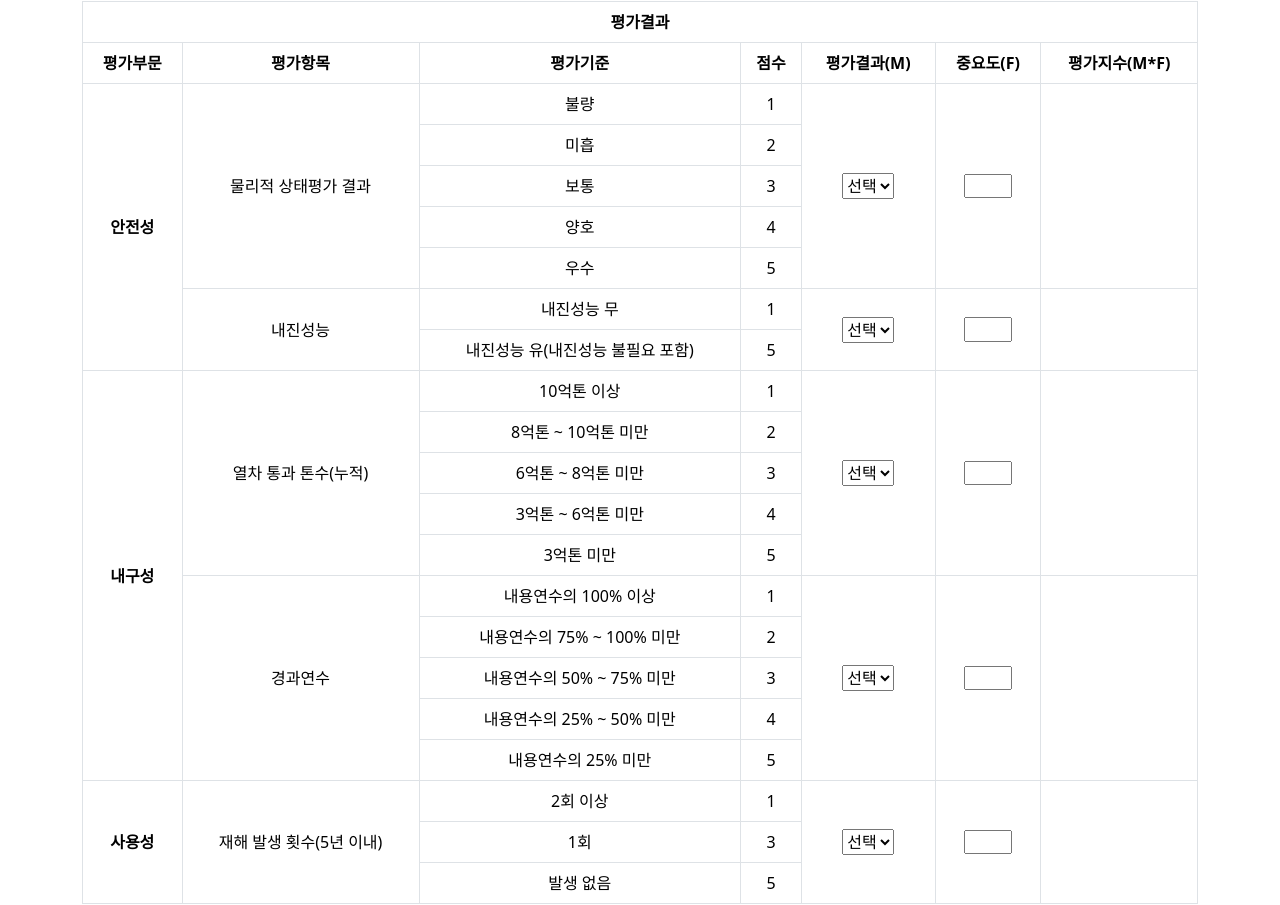
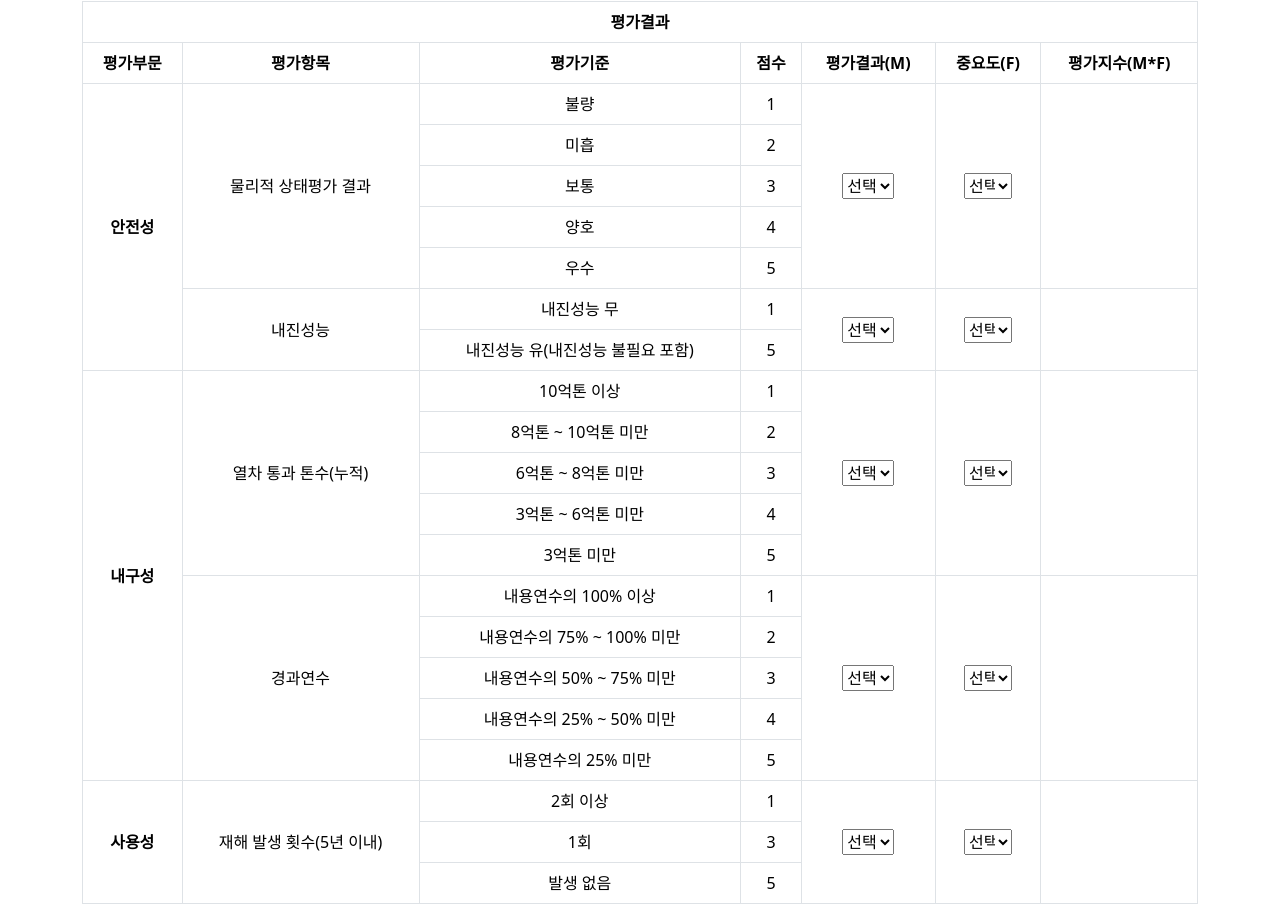
Before and after one commit to yeo99/goldline-perf-check-fe, a React (Create React App) app: page /main/check in a window 1280 px wide. Shown: the part 627-1532 px from the top of the page. Built offline with nearby package versions, Linux system fonts and the light colour scheme; no server answers; a web font is replaced by a local one.

Commit message:
[ADD] 중요도 입력 방식 변경, <10 코드 주석처리

```diff
--- a/src/pages/CheckPage/Check.jsx
+++ b/src/pages/CheckPage/Check.jsx
@@ -184,10 +184,10 @@ function Check() {
 	const handleImportanceChange = (category, index, value) => {
 		const numericValue = Number(value);
 
-		if (numericValue > 10) {
-			alert("개별 중요도는 10을 초과할 수 없습니다.");
-			return;
-		}
+		// if (numericValue > 10) {
+		// 	alert("개별 중요도는 10을 초과할 수 없습니다.");
+		// 	return;
+		// }
 
 		let tempImportances = { ...importances };
 		let currentCategoryImportances = [...tempImportances[category]];
@@ -197,10 +197,10 @@ function Check() {
 
 		const totalImportance = Object.values(tempImportances).flat().reduce((acc, curr) => acc + curr, 0)
 
-		if (totalImportance > 10) {
-			alert("중요도의 합은 10을 넘을 수 없습니다.");
-			return;
-		}
+		// if (totalImportance > 10) {
+		// 	alert("중요도의 합은 10을 넘을 수 없습니다.");
+		// 	return;
+		// }
 		setImportances(tempImportances);
 
     	if (evaluationResults[category] && evaluationResults[category][index] !== undefined) {
@@ -367,14 +367,26 @@ function Check() {
 										</select>
 									</td>
 									<td rowSpan={5}>
-									<input
+									{/* <input
 										type="number"
 										min="0"
 										max="10"
 										className='importance-input'
 										value={importances.stabilityImportance[0] || ""}
 										onChange={(e) => handleImportanceChange("stabilityImportance", 0, e.target.value)}
-									/>
+									/> */}
+									<select
+										className='importance-input'
+										value={importances.stabilityImportance[0] || ""}
+										onChange={(e) => handleImportanceChange("stabilityImportance", 0, e.target.value)}
+									>
+										<option value="" disabled selected>선택</option>
+										<option>1</option>
+										<option>2</option>
+										<option>3</option>
+										<option>4</option>
+										<option>5</option>
+									</select>
 									</td>
 									<td rowSpan={5}>{evaluationIndices.stabilityIndex[0]}</td>
 								</tr>
@@ -406,14 +418,26 @@ function Check() {
 										</select>
 									</td>
 									<td rowSpan={2}>
-									<input
+									{/* <input
 										type="number"
 										min="0"
 										max="10"
 										className='importance-input'
 										value={importances.stabilityImportance[1] || ""}
 										onChange={(e) => handleImportanceChange("stabilityImportance", 1, e.target.value)}
-									/>
+									/> */}
+										<select
+											className='importance-input'
+											value={importances.stabilityImportance[1] || ""}
+											onChange={(e) => handleImportanceChange("stabilityImportance", 1, e.target.value)}
+										>
+											<option value="" disabled selected>선택</option>
+											<option>1</option>
+											<option>2</option>
+											<option>3</option>
+											<option>4</option>
+											<option>5</option>
+										</select>
 									</td>
 									<td rowSpan={2}>{evaluationIndices.stabilityIndex[1]}</td>
 								</tr>
@@ -437,14 +461,26 @@ function Check() {
 										</select>
 									</td>
 									<td rowSpan={5}>
-										<input
+										{/* <input
 											type="number"
 											min="0"
 											max="10"
 											className='importance-input'
 											value={importances.durabilityImportance[0] || ""}
 											onChange={(e) => handleImportanceChange("durabilityImportance", 0, e.target.value)}
-										/>
+										/> */}
+										<select
+											className='importance-input'
+											value={importances.durabilityImportance[0] || ""}
+											onChange={(e) => handleImportanceChange("durabilityImportance", 0, e.target.value)}
+										>
+											<option value="" disabled selected>선택</option>
+											<option>1</option>
+											<option>2</option>
+											<option>3</option>
+											<option>4</option>
+											<option>5</option>
+										</select>
 									</td>
 									<td rowSpan={5}>{evaluationIndices.durabilityIndex[0]}</td>
 								</tr>
@@ -479,14 +515,26 @@ function Check() {
 										</select>
 									</td>
 									<td rowSpan={5}>
-										<input
+										{/* <input
 											type="number"
 											min="0"
 											max="10"
 											className='importance-input'
 											value={importances.durabilityImportance[1] || ""}
 											onChange={(e) => handleImportanceChange("durabilityImportance", 1, e.target.value)}
-										/>
+										/> */}
+										<select
+											className='importance-input'
+											value={importances.durabilityImportance[1] || ""}
+											onChange={(e) => handleImportanceChange("durabilityImportance", 1, e.target.value)}
+										>
+											<option value="" disabled selected>선택</option>
+											<option>1</option>
+											<option>2</option>
+											<option>3</option>
+											<option>4</option>
+											<option>5</option>
+										</select>
 									</td>
 									<td rowSpan={5}>{evaluationIndices.durabilityIndex[1]}</td>
 								</tr>
@@ -520,14 +568,26 @@ function Check() {
 										</select>
 									</td>
 									<td rowSpan={3}>
-										<input
+										{/* <input
 											type="number"
 											min="0"
 											max="10"
 											className='importance-input'
 											value={importances.usabilityImportance[0] || ""}
 											onChange={(e) => handleImportanceChange("usabilityImportance", 0, e.target.value)}
-										/>
+										/> */}
+										<select
+											className='importance-input'
+											value={importances.usabilityImportance[0] || ""}
+											onChange={(e) => handleImportanceChange("usabilityImportance", 0, e.target.value)}
+										>
+											<option value="" disabled selected>선택</option>
+											<option>1</option>
+											<option>2</option>
+											<option>3</option>
+											<option>4</option>
+											<option>5</option>
+										</select>
 									</td>
 									<td rowSpan={3}>{evaluationIndices.usabilityIndex[0]}</td>
 								</tr>
```
